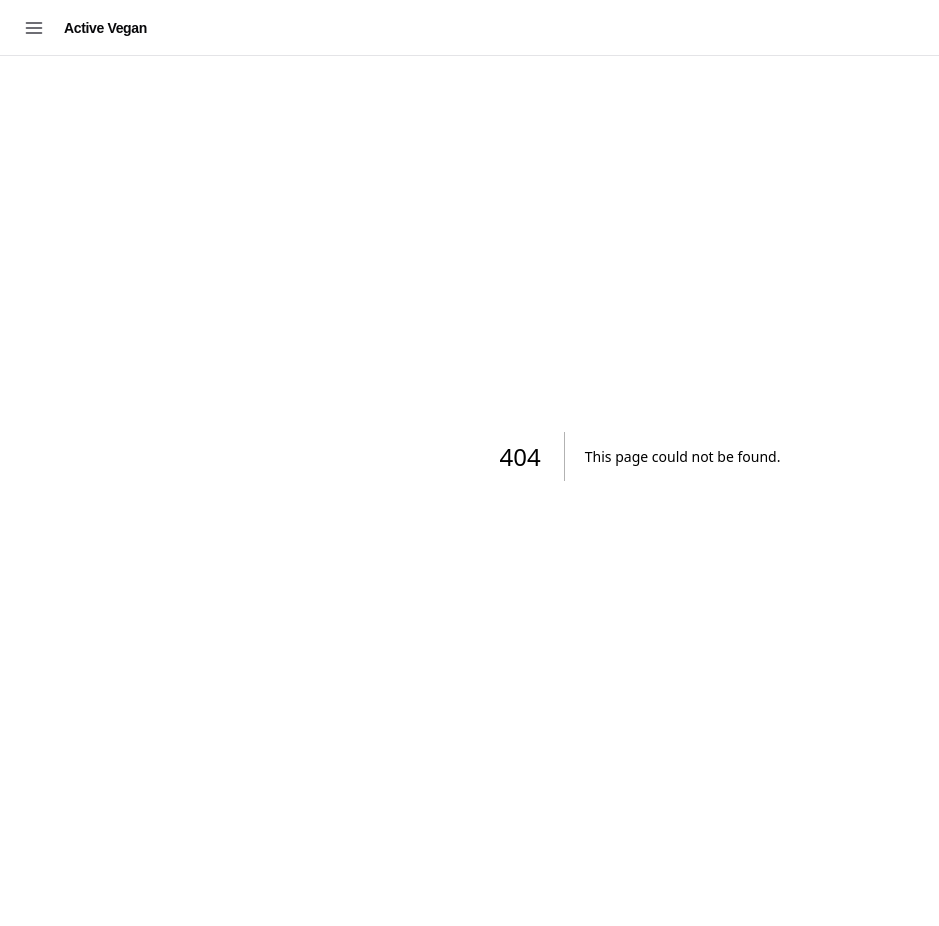
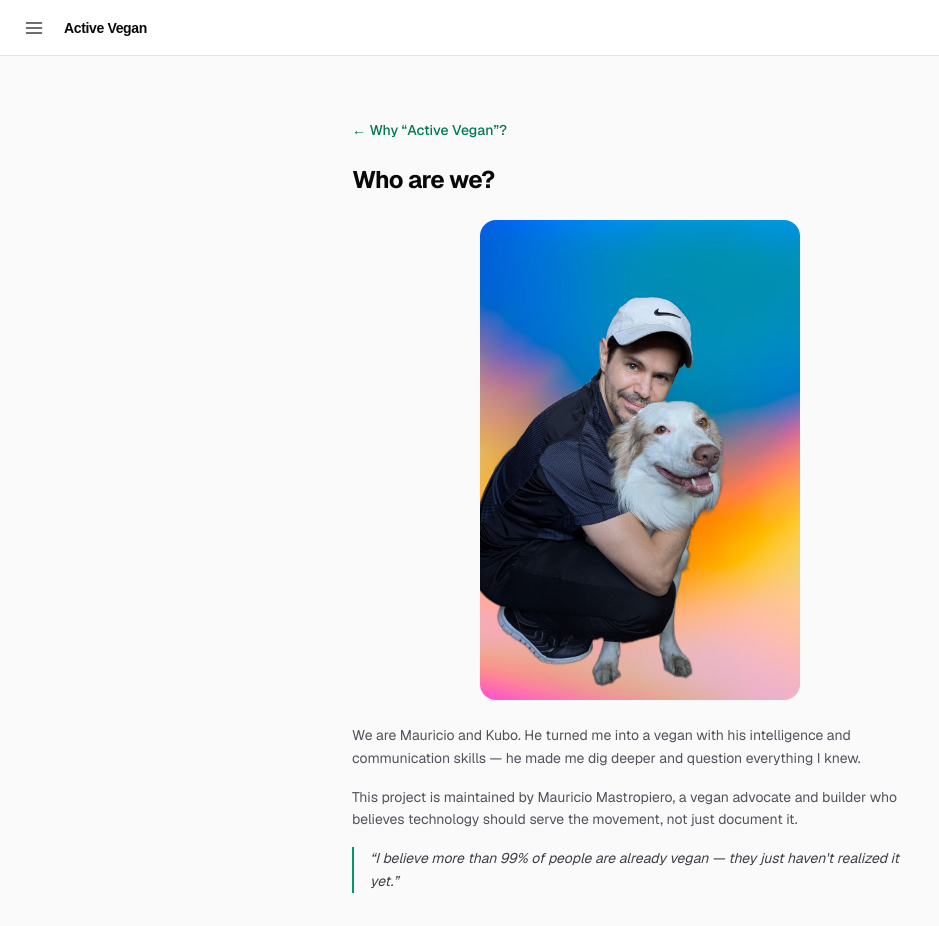
Before and after one commit to maumastro2020-veg/KilledAnimalsTimer, a Next.js app: page /who-are-we in a window 1280 px wide. Before the commit this address had no page. Shown: the top 926 px of the page, without its empty margins (0-939 px from the left). Before the commit the page ends 856 px from the top, so only its background shows below. Built offline with nearby package versions, Linux system fonts and the light colour scheme.

Commit message:
Add "Who are we?" easter egg page
Moves the maintainer bio and the "99% already vegan" quote off About
and onto a new page reached only through Why Active Vegan's "Who are
we?" link — not in the main nav. Adds a photo of Mauricio and Kubo
and a short line on how Kubo pushed him to go vegan.

```diff
--- a/src/app/about/page.tsx
+++ b/src/app/about/page.tsx
@@ -56,17 +56,6 @@ export default function AboutPage() {
           </p>
 
           <p>
-            This project is maintained by Mauricio Mastropiero, a vegan
-            advocate and builder who believes technology should serve the
-            movement, not just document it.
-          </p>
-
-          <blockquote className="border-l-2 border-emerald-600 pl-4 text-zinc-700 italic dark:border-emerald-500 dark:text-zinc-300">
-            &ldquo;I believe more than 99% of people are already vegan —
-            they just haven&apos;t realized it yet.&rdquo;
-          </blockquote>
-
-          <p>
             We&apos;re just getting started, and there&apos;s a lot more to
             build. If you want to help this project grow — through code,
             ideas, outreach, or a donation — we&apos;d love to hear from
--- /dev/null
+++ b/src/app/who-are-we/page.tsx
@@ -0,0 +1,53 @@
+import type { Metadata } from "next";
+import Image from "next/image";
+import Link from "next/link";
+import photo from "../../../image_bank/who-are-we.jpg";
+
+export const metadata: Metadata = {
+  title: "Who are we?",
+};
+
+export default function WhoAreWePage() {
+  return (
+    <div className="flex flex-1 flex-col items-center bg-zinc-50 px-6 py-16 font-sans dark:bg-black">
+      <main className="flex w-full max-w-xl flex-col gap-6">
+        <Link
+          href="/why-active-vegan"
+          className="text-sm font-medium text-emerald-700 hover:underline dark:text-emerald-500"
+        >
+          ← Why &ldquo;Active Vegan&rdquo;?
+        </Link>
+
+        <h1 className="text-2xl font-bold tracking-tight text-zinc-950 dark:text-zinc-50">
+          Who are we?
+        </h1>
+
+        <Image
+          src={photo}
+          alt="Mauricio crouching and hugging Kubo, his dog"
+          className="w-full max-w-xs self-center rounded-2xl"
+          priority
+        />
+
+        <div className="flex flex-col gap-4 text-sm leading-relaxed text-zinc-600 dark:text-zinc-400">
+          <p>
+            We are Mauricio and Kubo. He turned me into a vegan with his
+            intelligence and communication skills — he made me dig deeper
+            and question everything I knew.
+          </p>
+
+          <p>
+            This project is maintained by Mauricio Mastropiero, a vegan
+            advocate and builder who believes technology should serve the
+            movement, not just document it.
+          </p>
+
+          <blockquote className="border-l-2 border-emerald-600 pl-4 text-zinc-700 italic dark:border-emerald-500 dark:text-zinc-300">
+            &ldquo;I believe more than 99% of people are already vegan —
+            they just haven&apos;t realized it yet.&rdquo;
+          </blockquote>
+        </div>
+      </main>
+    </div>
+  );
+}
--- a/src/app/why-active-vegan/page.tsx
+++ b/src/app/why-active-vegan/page.tsx
@@ -56,6 +56,13 @@ export default function WhyActiveVeganPage() {
             to be active.
           </p>
         </div>
+
+        <Link
+          href="/who-are-we"
+          className="text-sm font-medium text-emerald-700 hover:underline dark:text-emerald-500"
+        >
+          Who are we?
+        </Link>
       </main>
     </div>
   );
```
Also changed, not shown: image_bank/who-are-we.jpg (added).
